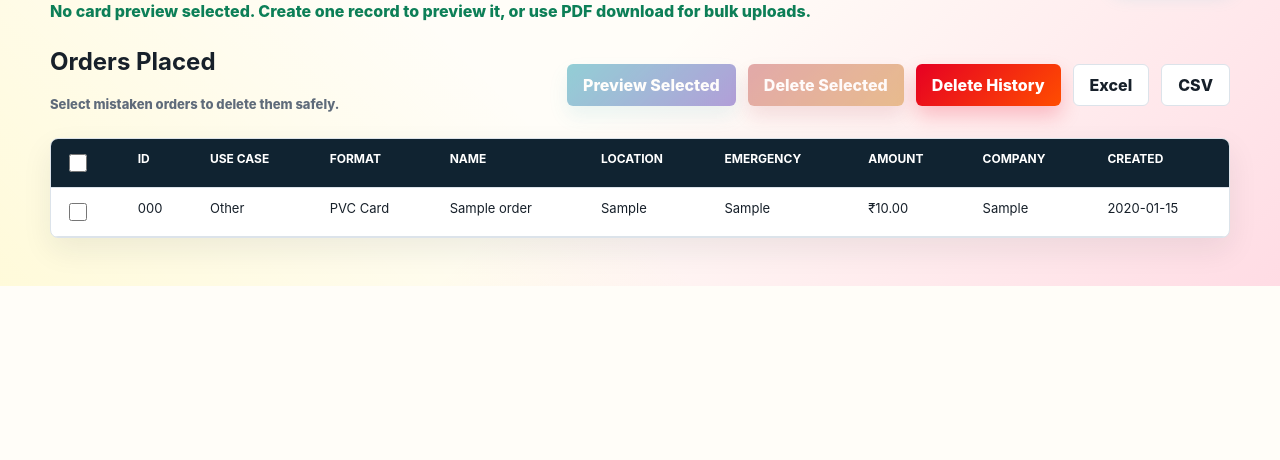
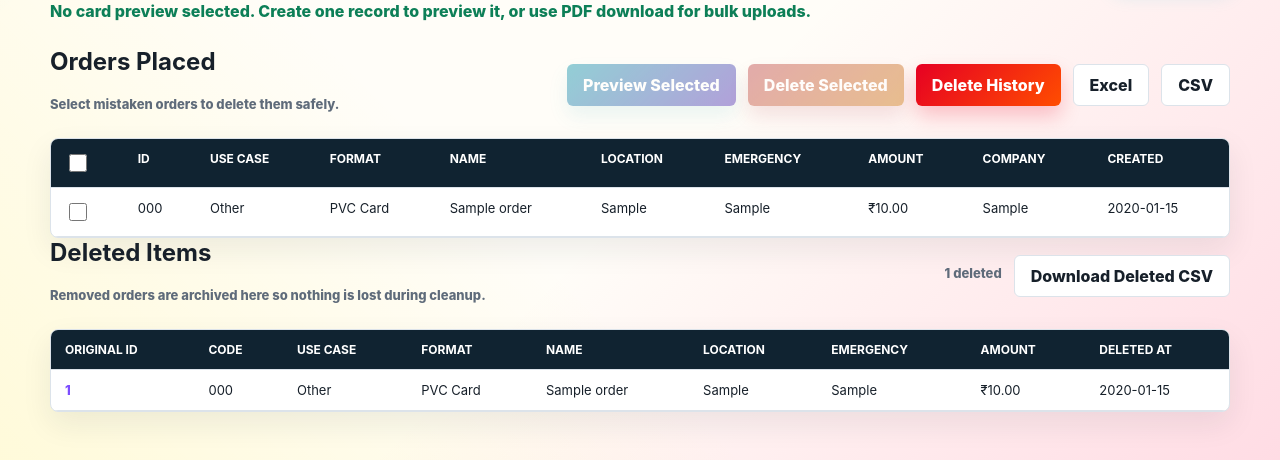
Before and after one commit to nathdiptanu/surakshaApp, a Flask app: page / in a window 1280 px wide. Shown: the part 941-1401 px from the top of the page. Before the commit the page ends 1227 px from the top, so only its background shows below. Run offline with Flask 3, Linux system fonts and the light colour scheme; the visitor is signed in with stand-in values (Sample User, id 1); tables that the repository leaves empty hold one stand-in row (values such as "Sample post").

Commit message:
Preserve deleted records, add deleted items archive view, and keep DB safe across upgrades

```diff
--- a/app.py
+++ b/app.py
@@ -105,12 +105,16 @@ def db() -> sqlite3.Connection:
 
 def init_db() -> None:
     with db() as conn:
+        if DB_PATH.exists() and not (DATA_DIR / "suretrace.db.bak").exists():
+            shutil.copy2(DB_PATH, DATA_DIR / "suretrace.db.bak")
+
         conn.execute(
             """
             CREATE TABLE IF NOT EXISTS qr_orders (
                 id INTEGER PRIMARY KEY AUTOINCREMENT,
                 code TEXT NOT NULL UNIQUE,
                 category TEXT NOT NULL DEFAULT 'kids',
+                format TEXT NOT NULL DEFAULT 'pvc',
                 name TEXT,
                 apartment TEXT,
                 location TEXT,
@@ -119,6 +123,26 @@ def init_db() -> None:
                 company TEXT,
                 notes TEXT,
                 created_at TEXT NOT NULL
+            )
+            """
+        )
+        conn.execute(
+            """
+            CREATE TABLE IF NOT EXISTS deleted_qr_orders (
+                id INTEGER PRIMARY KEY AUTOINCREMENT,
+                original_id INTEGER NOT NULL,
+                code TEXT NOT NULL,
+                category TEXT NOT NULL DEFAULT 'kids',
+                format TEXT NOT NULL DEFAULT 'pvc',
+                name TEXT,
+                apartment TEXT,
+                location TEXT,
+                emergency_contact TEXT,
+                amount REAL NOT NULL DEFAULT 0,
+                company TEXT,
+                notes TEXT,
+                created_at TEXT NOT NULL,
+                deleted_at TEXT NOT NULL
             )
             """
         )
@@ -278,9 +302,38 @@ def get_records(ids: Iterable[int] | None = None) -> list[dict]:
     return [row_to_dict(row) for row in rows]
 
 
+def get_deleted_records() -> list[dict]:
+    with db() as conn:
+        rows = conn.execute("SELECT * FROM deleted_qr_orders ORDER BY deleted_at DESC").fetchall()
+    return [row_to_dict(row) for row in rows]
+
+
+def archive_records(conn: sqlite3.Connection, ids: Iterable[int] | None = None) -> int:
+    if ids:
+        placeholders = ",".join("?" for _ in ids)
+        rows = conn.execute(f"SELECT * FROM qr_orders WHERE id IN ({placeholders})", ids).fetchall()
+    else:
+        rows = conn.execute("SELECT * FROM qr_orders").fetchall()
+    if not rows:
+        return 0
+
+    deleted_at = datetime.now().isoformat(timespec="seconds")
+    for row in rows:
+        record = row_to_dict(row)
+        conn.execute(
+            """
+            INSERT INTO deleted_qr_orders
+            (original_id, code, category, format, name, apartment, location, emergency_contact, amount, company, notes, created_at, deleted_at)
+            VALUES (:original_id, :code, :category, :format, :name, :apartment, :location, :emergency_contact, :amount, :company, :notes, :created_at, :deleted_at)
+            """,
+            {**record, "original_id": record["id"], "deleted_at": deleted_at},
+        )
+    return len(rows)
+
+
 def delete_all_records() -> int:
     with db() as conn:
-        count = conn.execute("SELECT COUNT(*) FROM qr_orders").fetchone()[0]
+        count = archive_records(conn)
         conn.execute("DELETE FROM qr_orders")
     return count
 
@@ -290,10 +343,11 @@ def delete_records(ids: Iterable[int]) -> int:
     if not ids:
         return 0
     with db() as conn:
-        placeholders = ",".join("?" for _ in ids)
-        count = conn.execute(f"SELECT COUNT(*) FROM qr_orders WHERE id IN ({placeholders})", ids).fetchone()[0]
-        conn.execute(f"DELETE FROM qr_orders WHERE id IN ({placeholders})", ids)
-    return count
+        archived = archive_records(conn, ids)
+        if archived:
+            placeholders = ",".join("?" for _ in ids)
+            conn.execute(f"DELETE FROM qr_orders WHERE id IN ({placeholders})", ids)
+    return archived
 
 
 def draw_card(pdf: canvas.Canvas, record: dict, x: float, y: float) -> None:
@@ -472,6 +526,11 @@ def records_api():
     return jsonify(get_records())
 
 
+@app.route("/api/deleted-records")
+def deleted_records_api():
+    return jsonify(get_deleted_records())
+
+
 @app.route("/api/upload", methods=["POST"])
 def upload_api():
     file = request.files.get("file")
@@ -550,6 +609,20 @@ def download_orders():
     )
 
 
+@app.route("/download/deleted-orders.csv")
+def download_deleted_orders():
+    records = get_deleted_records()
+    output = io.StringIO()
+    writer = csv.DictWriter(output, fieldnames=["id", "original_id", "code", *FIELDS, "created_at", "deleted_at"])
+    writer.writeheader()
+    writer.writerows(records)
+    return Response(
+        output.getvalue(),
+        mimetype="text/csv",
+        headers={"Content-Disposition": "attachment; filename=suretrace_deleted_orders.csv"},
+    )
+
+
 @app.route("/download/orders.xlsx")
 def download_orders_xlsx():
     workbook = Workbook()
--- a/static/app.js
+++ b/static/app.js
@@ -18,10 +18,13 @@ const deleteModalTitle = document.querySelector("#deleteModalTitle");
 const deleteModalMessage = document.querySelector("#deleteModalMessage");
 const confirmDeleteBtn = document.querySelector("#confirmDeleteBtn");
 const previewSelectedBtn = document.querySelector("#previewSelectedBtn");
+const deletedBody = document.querySelector("#deletedBody");
+const deletedCount = document.querySelector("#deletedCount");
 const categories = window.SURETRACE_CATEGORIES;
 const formats = window.SURETRACE_FORMATS;
 
 let records = [];
+let deletedRecords = [];
 let latestPreviewId = null;
 let deleteMode = "all";
 
@@ -142,11 +145,45 @@ function renderOrders() {
   updateSelectionSummary();
 }
 
+async function loadDeletedRecords() {
+  const response = await fetch("/api/deleted-records");
+  deletedRecords = await response.json();
+  renderDeletedRecords();
+}
+
+function renderDeletedRecords() {
+  deletedBody.innerHTML = "";
+  deletedRecords.forEach((record) => {
+    const style = categories[record.category] || categories.other;
+    const format = formats[record.format] || formats.pvc;
+    const row = document.createElement("tr");
+    [
+      ["Original ID", record.original_id],
+      ["Code", record.code],
+      ["Use case", style.label],
+      ["Format", format.label],
+      ["Name", record.name],
+      ["Location", record.location],
+      ["Emergency", record.emergency_contact],
+      ["Amount", formatCurrency(record.amount)],
+      ["Deleted At", record.deleted_at],
+    ].forEach(([label, value]) => {
+      const cell = document.createElement("td");
+      cell.dataset.label = label;
+      cell.textContent = value;
+      row.appendChild(cell);
+    });
+    deletedBody.appendChild(row);
+  });
+  deletedCount.textContent = `${deletedRecords.length} deleted`;
+}
+
 async function loadRecords() {
   const response = await fetch("/api/records");
   records = await response.json();
   renderLatestCard();
   renderOrders();
+  await loadDeletedRecords();
 }
 
 form.elements.category.addEventListener("change", setFormatForCategory);
--- a/templates/index.html
+++ b/templates/index.html
@@ -136,6 +136,37 @@
           </table>
         </div>
       </section>
+
+      <section class="deleted-orders">
+        <div class="section-head">
+          <div>
+            <h2>Deleted Items</h2>
+            <p class="section-note">Removed orders are archived here so nothing is lost during cleanup.</p>
+          </div>
+          <div class="actions compact order-actions">
+            <span id="deletedCount" class="section-note">0 deleted</span>
+            <a class="ghost" id="downloadDeletedCsv" href="/download/deleted-orders.csv">Download Deleted CSV</a>
+          </div>
+        </div>
+        <div class="table-wrap">
+          <table>
+            <thead>
+              <tr>
+                <th>Original ID</th>
+                <th>Code</th>
+                <th>Use case</th>
+                <th>Format</th>
+                <th>Name</th>
+                <th>Location</th>
+                <th>Emergency</th>
+                <th>Amount</th>
+                <th>Deleted At</th>
+              </tr>
+            </thead>
+            <tbody id="deletedBody"></tbody>
+          </table>
+        </div>
+      </section>
     </main>
 
     <template id="cardTemplate">
```
